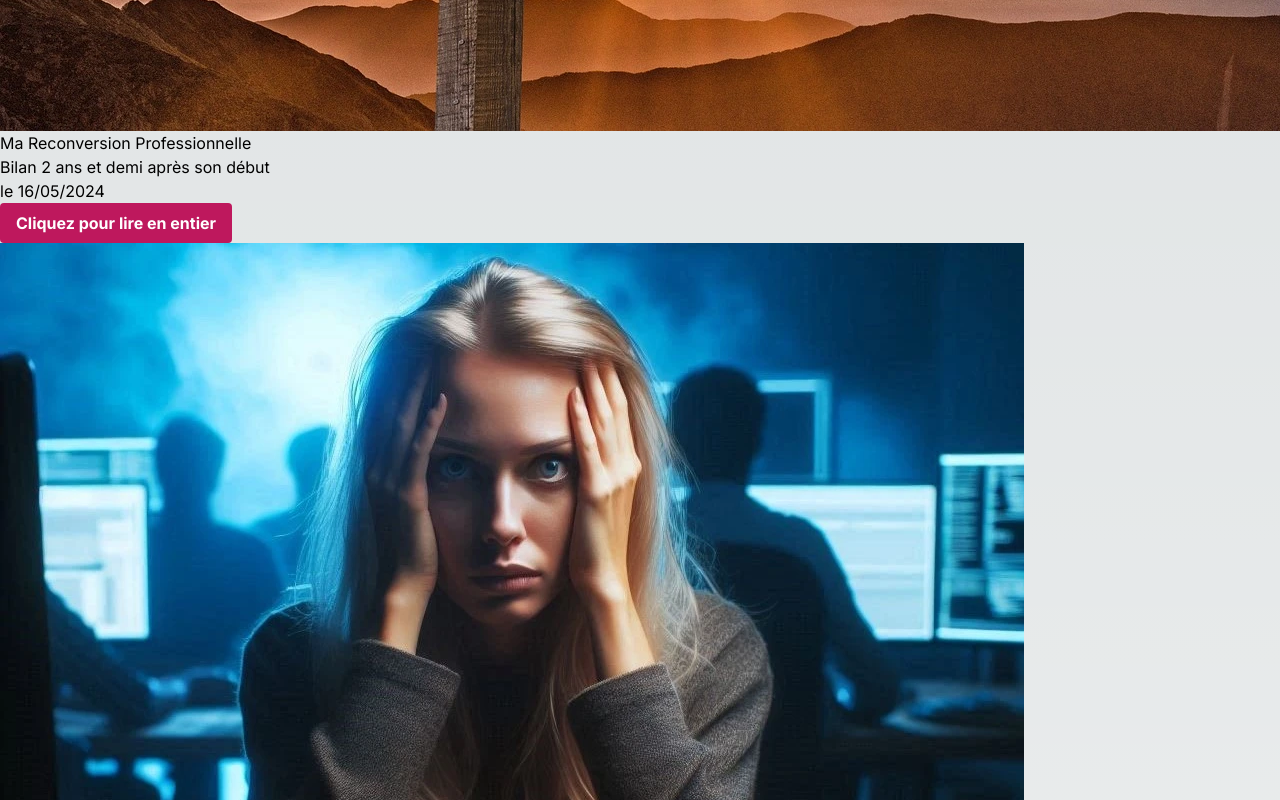
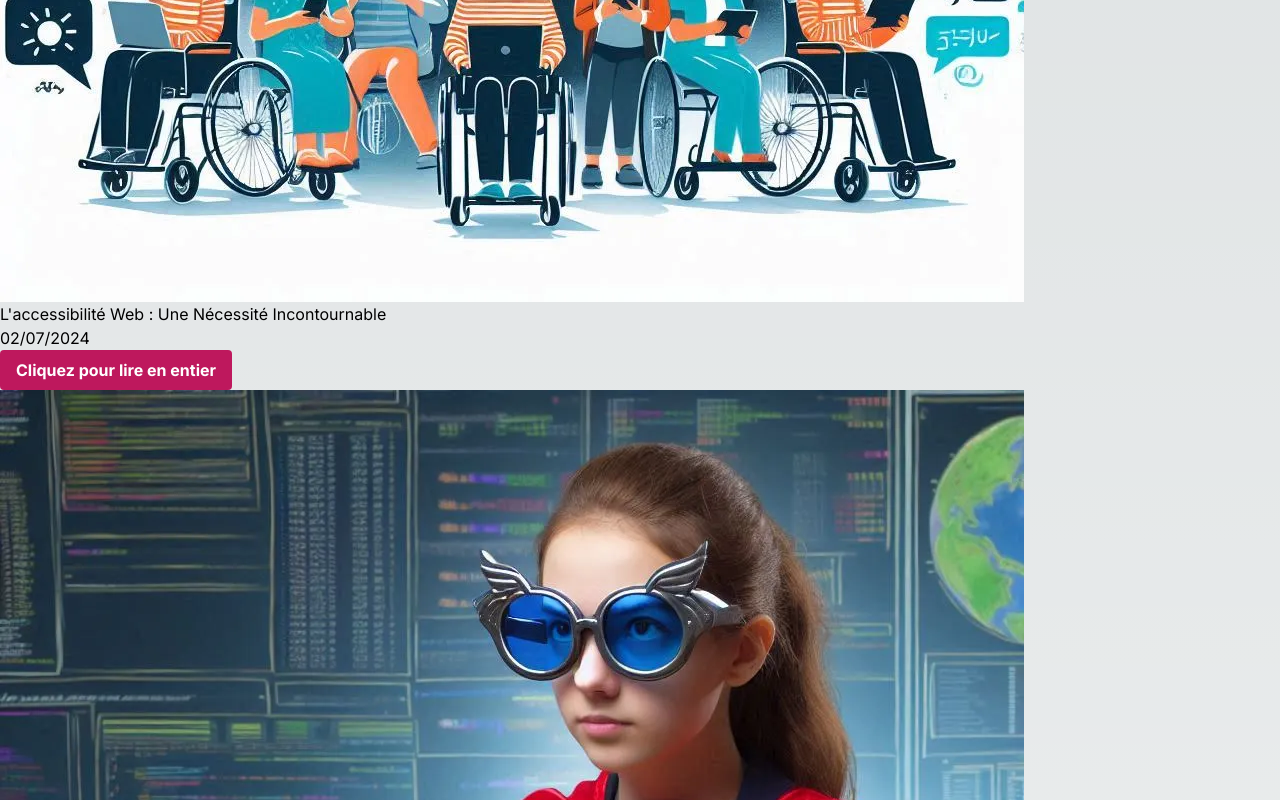
Before and after one commit to PriscilliaAmmeux/my_portfolio, a Next.js app: page /blog in a window 1280 px wide. Shown: the part 1360-2160 px from the top of the page. Built offline with nearby package versions, Linux system fonts and the light colour scheme; a web font is replaced by a local one.

Commit message:
display articles by dates

```diff
--- a/src/app/blog/page.tsx
+++ b/src/app/blog/page.tsx
@@ -10,13 +10,21 @@ export const metadata: Metadata = {
 };
 
 export default function Blog() {
+  const sortedBlog = blog.sort((a, b) => {
+    const [dayA, monthA, yearA] = a.date.split("/").map(Number);
+    const [dayB, monthB, yearB] = b.date.split("/").map(Number);
+    const dateA = new Date(yearA, monthA - 1, dayA);
+    const dateB = new Date(yearB, monthB - 1, dayB);
+    return dateB.getTime() - dateA.getTime();
+  });
+
   return (
     <Layout>
       <section className="pt-4 sm:px-24">
         <Title text="Blog" icon={FaPenFancy} />
         <div className="w-full container mx-auto px-3">
           <div className="md:grid md:grid-cols-2 gap-4">
-            {blog.map((article) => (
+            {sortedBlog.map((article) => (
               <ArticleBlog
                 id={article.id}
                 key={article.id}
--- a/src/data/blog.json
+++ b/src/data/blog.json
@@ -5,7 +5,7 @@
     "alt": "panneau d'affichage avec le mot 'résultat' écrit dessus",
     "title": "Ma Reconversion Professionnelle",
     "subtitle": "Bilan 2 ans et demi après son début",
-    "date": "le 16/05/2024",
+    "date": "16/05/2024",
     "sections": [
       {
         "title": "Introduction",
@@ -59,7 +59,7 @@
     "alt": "illustration d'une femme effrayée devant un écran d'ordinateur ",
     "title": "Les erreurs que j’ai faites pendant ma reconversion",
     "subtitle": "Il ne faut pas se mentir, la reconversion n’est pas un long fleuve tranquille.",
-    "date": "le 18/06/2024",
+    "date": "18/06/2024",
     "sections": [
       {
         "title": "Ne pas me sentir légitime dans le milieu",
@@ -109,7 +109,7 @@
     "alt": "femme développeuse habillée en super-héroïne avec une cape et un masque devant un écran d'ordinateur",
     "title": "Les Développeurs Juniors : Un Atout Sous-Estimé",
     "subtitle": "",
-    "date": "le 21/06/2024",
+    "date": "21/06/2024",
     "sections": [
       {
         "title": "On pense à tort que :",
@@ -159,7 +159,7 @@
     "alt": "illustration de plusieurs individus porteurs de handicap ou non, de toutes origines, âges et genres, utilisant des technologies d'assistance pour naviguer sur internet",
     "title": "L'accessibilité Web : Une Nécessité Incontournable",
     "subtitle": "",
-    "date": "le 02/07/2024",
+    "date": "02/07/2024",
     "sections": [
       {
         "title": "Quelques chiffres clés",
```
